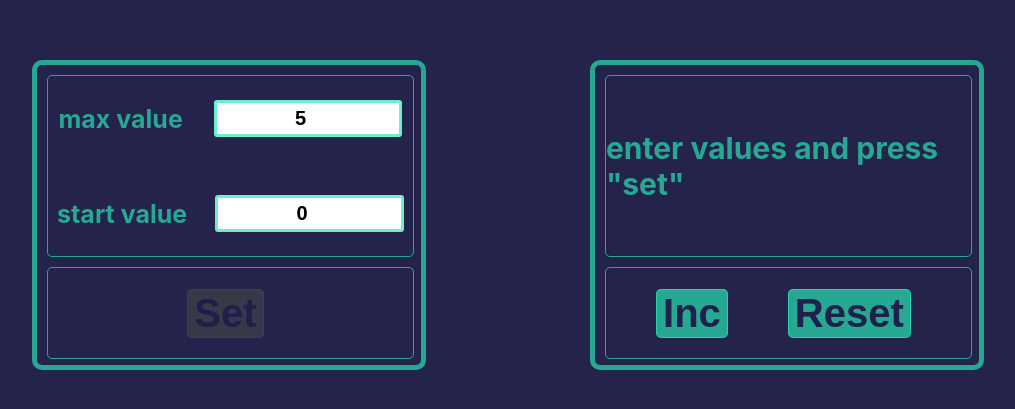
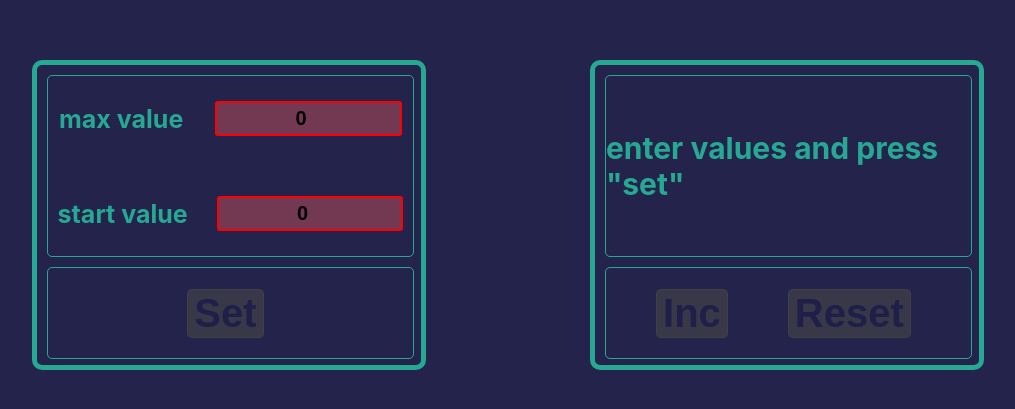
Before and after one commit to DinaLysenko/counter, a React (Create React App) app: page / in a window 1280 px wide. Shown: the part 185-594 px from the top of the page, without its empty margins (132-1147 px from the left). Built offline with nearby package versions, Linux system fonts and the light colour scheme.

Commit message:
refactor code

```diff
--- a/src/App.tsx
+++ b/src/App.tsx
@@ -8,31 +8,29 @@ import {CounterSettings} from './components/counterSettings/CounterSettings';
 
 function App() {
     let [startValue, setStartValue] = useState(0)
-    let [maxValue, setMaxValue] = useState(5)
-    const[disabledButton, setDisabledButton]=useState(true)
-    let [countStartValue, setCountStartValue]=useState(0)
-    let [countEndValue, setCountEndValue]=useState(0)
-    // const onIncHandler = () => {
-    //
-    //         setMaxValue(startValue += 1)
-    //
-    //
-    // }
-    // const onResHandler = () => {
-    //     setMaxValue(startValue)
-    //
-    // }
+    let [maxValue, setMaxValue] = useState(0)
+    const [disabledSetButton, setDisabledSetButton] = useState(true)
+    let [countValue, setCountValue] = useState('')
+
+
     const onClickSetButton = () => {
-        setDisabledButton(!disabledButton)
-        setCountStartValue(startValue)
-        setCountEndValue(maxValue)
+        setDisabledSetButton(!disabledSetButton)
+        setCountValue(startValue.toString())
     }
 
     return (
         <div className={'app'}>
-            <CounterSettings startValue={startValue} maxValue={maxValue} setMaxValue={setMaxValue}
-                             setStartValue={setStartValue} disabledButton={disabledButton} setDisabledButton={setDisabledButton} onClickSetButton={onClickSetButton}/>
-            <Counter startValue={startValue} maxCount={maxValue} countStartValue={countStartValue} countEndValue={countEndValue}/>
+            <CounterSettings startValue={startValue}
+                             maxValue={maxValue}
+                             setMaxValue={setMaxValue}
+                             setStartValue={setStartValue}
+                             disabledButton={disabledSetButton}
+                             onClickSetButton={onClickSetButton}/>
+            <Counter startValue={startValue}
+                     maxValue={maxValue}
+                     countValue={countValue}
+                     setCountValue={setCountValue}
+                     />
         </div>
     );
 }
--- a/src/components/counter/Counter.tsx
+++ b/src/components/counter/Counter.tsx
@@ -1,130 +1,44 @@
-import React, {useState} from 'react';
+import React from 'react';
 import s from './Counter.module.css'
 import {Button} from '../button/Button';
 import '../../App.css';
 
 type CounterType = {
     startValue: number
-    maxCount: number
-    countStartValue: number
-    countEndValue: number
+    maxValue: number
+    countValue: string
+    setCountValue: (countValue: string) => void
 }
+export const Counter = ({
+                            startValue,
+                            maxValue,
+                            countValue,
+                            setCountValue,
 
-export const Counter: React.FC<CounterType> = (props) => {
-    const {startValue, maxCount, countStartValue, countEndValue} = props
+                        }: CounterType) => {
 
-    const countStyle = `${s.counter} ${startValue === maxCount ? s.red : s.default}`
-    const textMesageStyle = `${s.textMessage} ${s.counter}`
+    const countStyle = `${s.counter} ${+countValue === maxValue ? s.red : s.default}`
+    const textMessageStyle = `${s.textMessage} ${s.counter}`
+    const incrementButtonHandler = () => {
+        if (+countValue < maxValue) {
+            setCountValue((+countValue + 1).toString())
+        }
+    }
+    const onClickResetButton = () => {
+        setCountValue(startValue.toString())
+    }
     return (
         <div className={'wrapper'}>
-            {startValue != countStartValue || maxCount != countEndValue ?
-                <div className={textMesageStyle}>{'enter values and press "set"'}</div> :
-                startValue === countStartValue ? <div className={countStyle}>{startValue}</div> :
-                    <div className={countStyle}>{countStartValue}</div>}
+            {countValue
+                ?  <div className={countStyle}>{countValue}</div>:
+                <div className={textMessageStyle}>{'enter values and press "set"'}</div>
+
+            }
             <div className={'buttonWrapper'}>
-                <Button name={'Inc'} onClick={() => {
-                }} disabled={startValue === maxCount}/>
-                <Button name={'Reset'} onClick={() => {
-                }}/>
+                <Button name={'Inc'} onClick={incrementButtonHandler} disabled={!countValue || +countValue === maxValue }/>
+                <Button name={'Reset'} onClick={onClickResetButton} disabled={!countValue }/>
             </div>
         </div>
-    );
+    )
+        ;
 };
-
-
-// import React, {useState} from 'react';
-// import './App.css';
-// import {Counter} from "./Counter";
-//
-//
-// const minInc = 0
-// const maxInc = 5
-//
-// function App() {
-//     let [count, setCount] = useState(0)
-//     const incrementHandler = () => {
-//         if (count <= 5) {
-//             setCount(count += 1)
-//         }
-//         const resetHandler = () => {
-//             setCount(count)
-//         }
-//
-//         return (
-//             <div className="app">
-//                 <Counter count={count}/>
-//                 <button onClick={incrementHandler}>Inc</button>
-//                 <button onClick={resetHandler}>Reset</button>
-//             </div>
-//         );
-//     }
-// }
-// export default App;
-//
-//
-//
-//
-//
-//
-//
-//
-//
-//
-//
-//
-// //__________________________________________________________________________
-// // import React, {useState} from 'react';
-// // import './App.css';
-// // import {Counter} from "./Counter";
-// //
-// //
-// // function App() {
-// //     const maxCount = 5;
-// //     const minCount = 0;
-// //     let[count, setCount] = useState<number>(minCount)
-// //     const addCounter = () => {
-// //         if (count < maxCount)
-// //             count += 1
-// //         setCount(count)
-// //     }
-// //     const resCount = () => {
-// //         if(count === maxCount)
-// //             setCount(minCount)
-// //     }
-// //     return (
-// //         <div className="app">
-// //             <Counter count={count}
-// //                      setCount={setCount}
-// //                      addCounter={addCounter}
-// //                      disabled={count === maxCount}
-// //                      resCount={resCount}/>
-// //         </div>
-// //     );
-// // }
-// //
-// // export default App;
-
-
-//____________________________________________________________
-
-
-// type CounterPropsType = {
-//     count: number
-//     setCount: (count: number) => void
-//     addCounter: () => void
-//     resCount: () => void
-//     disabled: boolean
-// }
-// export const Counter = (props: CounterPropsType) => {
-//     return (
-//         <div>
-//             <div>
-//                 {props.count}
-//             </div>
-//             <div>
-//                 <button className={"button"} onClick={props.addCounter} disabled={props.disabled}>inc</button>
-//                 <button className={"button"} onClick={props.resCount} disabled={!props.disabled}>res</button>
-//             </div>
-//         </div>
-//     );
-// };
--- a/src/components/counterSettings/CounterSettings.module.css
+++ b/src/components/counterSettings/CounterSettings.module.css
@@ -17,3 +17,8 @@
     font-weight: bold;
     font-size: 25px;
 }
+
+.errorValue input{
+    border: 2px solid red;
+    background-color: rgba(245, 93, 93, 0.38);
+}
--- a/src/components/counterSettings/CounterSettings.tsx
+++ b/src/components/counterSettings/CounterSettings.tsx
@@ -10,29 +10,28 @@ type CounterSettingsType = {
     setMaxValue: (maxValue: number) => void
     setStartValue: (startValue: number) => void
     disabledButton: boolean
-    setDisabledButton: (disabledButton:boolean)=>void
-    onClickSetButton: ()=>void
+    onClickSetButton: () => void
 }
 export const CounterSettings = ({
                                     startValue,
                                     maxValue,
                                     setStartValue,
                                     setMaxValue,
-                                    disabledButton, setDisabledButton, onClickSetButton
+                                    disabledButton, onClickSetButton
                                 }: CounterSettingsType) => {
 
-
+    const settingsStyle = `${s.settings} ${startValue===maxValue ?s.errorValue : ''}`
 
     return (
         <div className={'wrapper'}>
-            <div className={s.settings}>
+            <div className={settingsStyle}>
                 <span className={s.spanTitle}>max value</span>
                 <InputValue value={maxValue} onChange={setMaxValue}/>
                 <span className={s.spanTitle}>start value</span>
                 <InputValue value={startValue} onChange={setStartValue}/>
             </div>
             <div className={'buttonWrapper'}>
-                <Button name={'Set'} onClick={onClickSetButton} disabled={maxValue === 5 && startValue === 0? disabledButton: !disabledButton}/>
+                <Button name={'Set'} onClick={onClickSetButton} disabled={(startValue<=0 && maxValue<=0) || startValue===maxValue?disabledButton:!disabledButton}/>
             </div>
         </div>
     )
--- a/src/components/inputValue/InputValue.module.css
+++ b/src/components/inputValue/InputValue.module.css
@@ -9,3 +9,7 @@
     font-weight: bold;
     padding: 4px 0 4px 0;
 }
+.errorValue {
+    border: 2px solid red;
+    background-color: rgba(245, 93, 93, 0.38);
+}
--- a/src/components/inputValue/InputValue.tsx
+++ b/src/components/inputValue/InputValue.tsx
@@ -10,8 +10,9 @@ export const InputValue = ({value, onChange}: InputValueType) => {
     const onChangeHandler = (e: ChangeEvent<HTMLInputElement>) => {
         onChange(Number(e.currentTarget.value))
     }
-
+const inputStyle=`${s.input} ${value<0 ? s.errorValue: ''}`
+    console.log(value)
     return (
-        <input className={s.input} type={'number'} onChange={onChangeHandler} value={value}/>
+        <input className={inputStyle} type={'number'} onChange={onChangeHandler} value={value}/>
     );
 };
```
